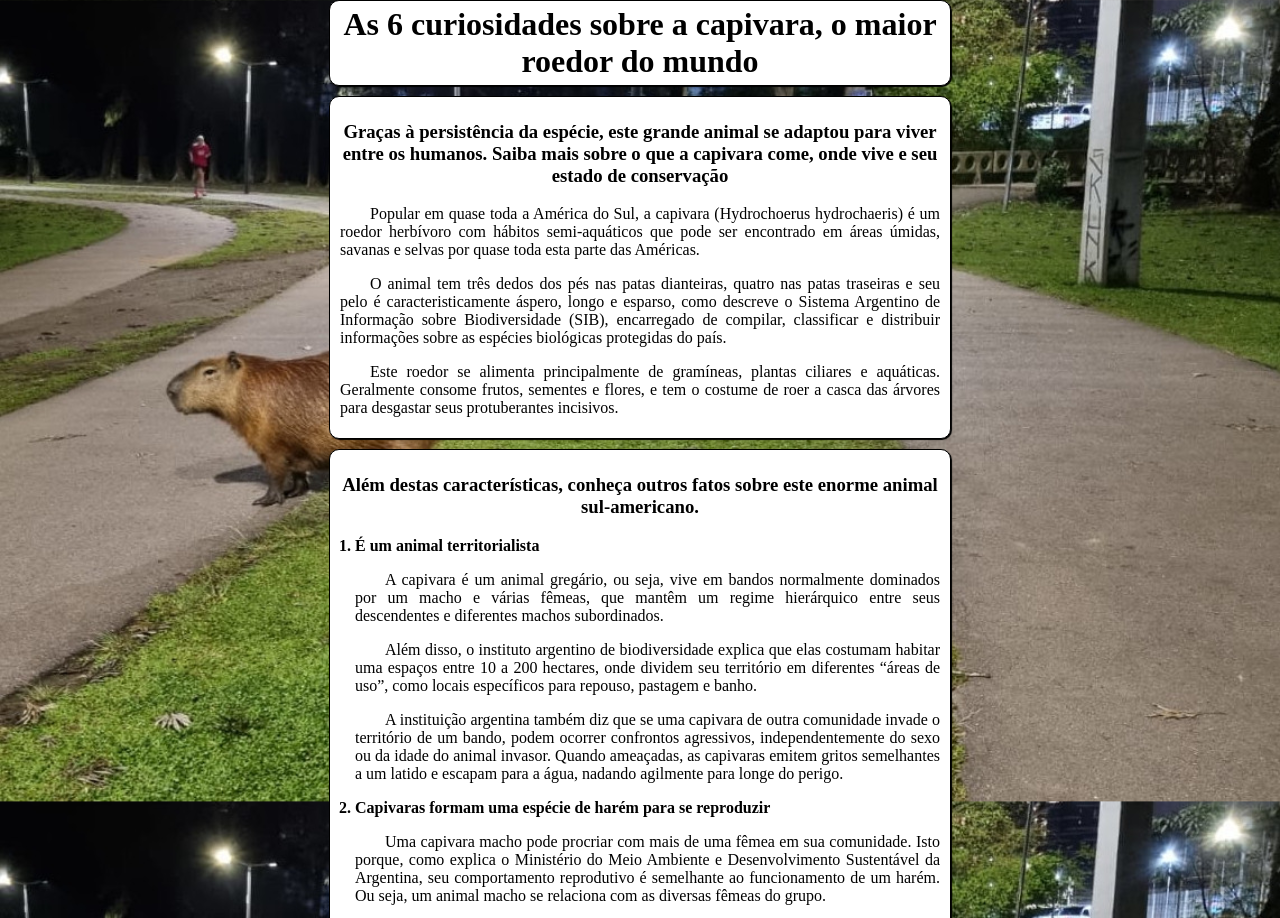
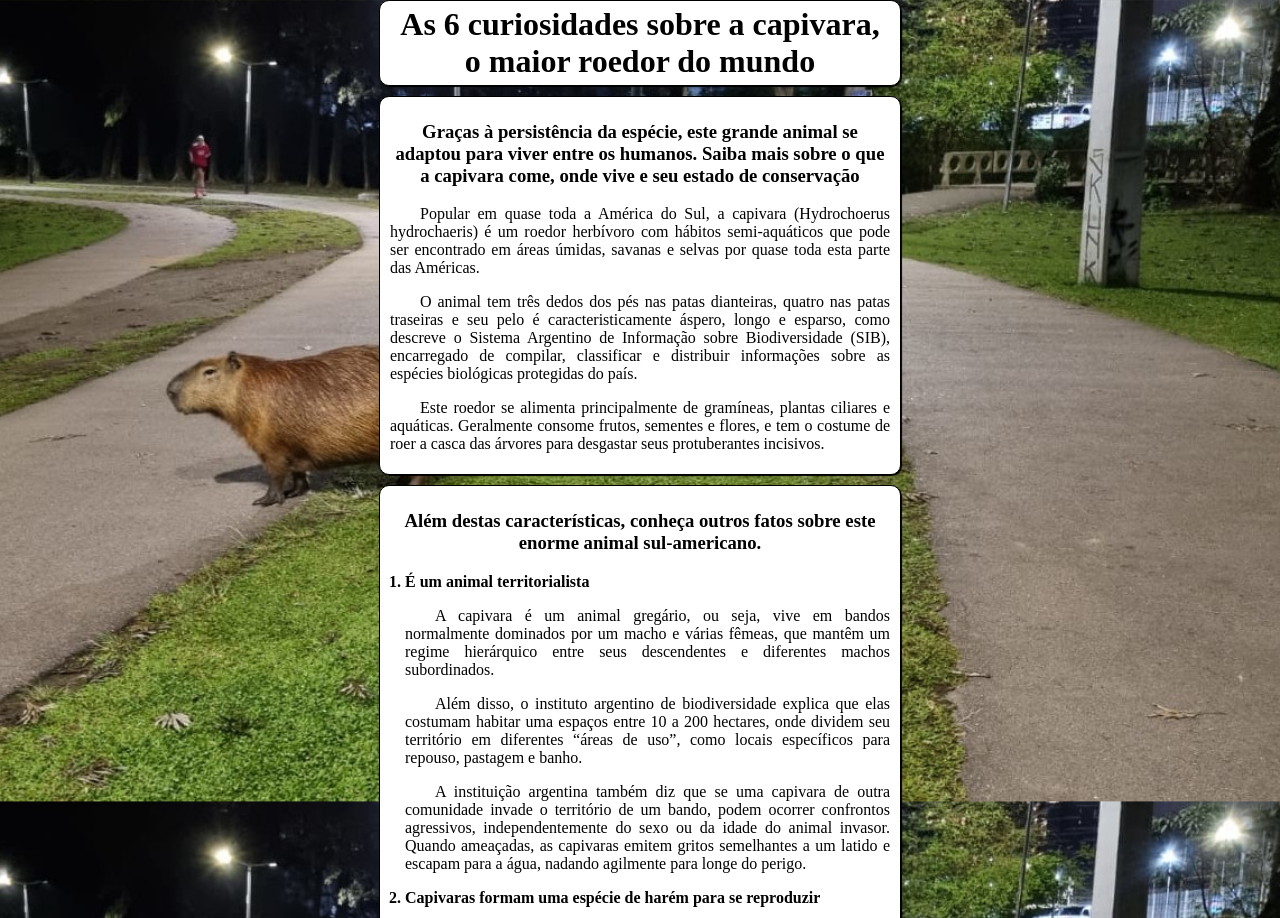
Before and after one commit to leandrolopes21/capivara, a plain HTML site: page index.html in a window 1280 px wide. Shown: the top 918 px of the page. Drawn offline with Linux system fonts and the light colour scheme.

Commit message:
Update index capivara

```diff
--- a/index.html
+++ b/index.html
@@ -30,7 +30,7 @@
             background-color: white;
             margin: auto;
             padding: 5px 10px;
-            max-width: 600px;
+            max-width: 500px;
             border: 1px solid black;
             border-radius: 10px;
             box-shadow: 1px 1px 1px black;
@@ -42,7 +42,7 @@
             background-color: white;
             margin: 10px auto;
             padding: 5px 10px;
-            max-width: 600px;
+            max-width: 500px;
             border: 1px solid black;
             border-radius: 10px;
             box-shadow: 1px 1px 1px black;
@@ -64,7 +64,7 @@
             background-color: white;
             margin: 10px auto;
             padding: 5px 10px;
-            max-width: 600px;
+            max-width: 500px;
             border: 1px solid black;
             border-radius: 10px;
             box-shadow: 1px 1px 1px black;
```
